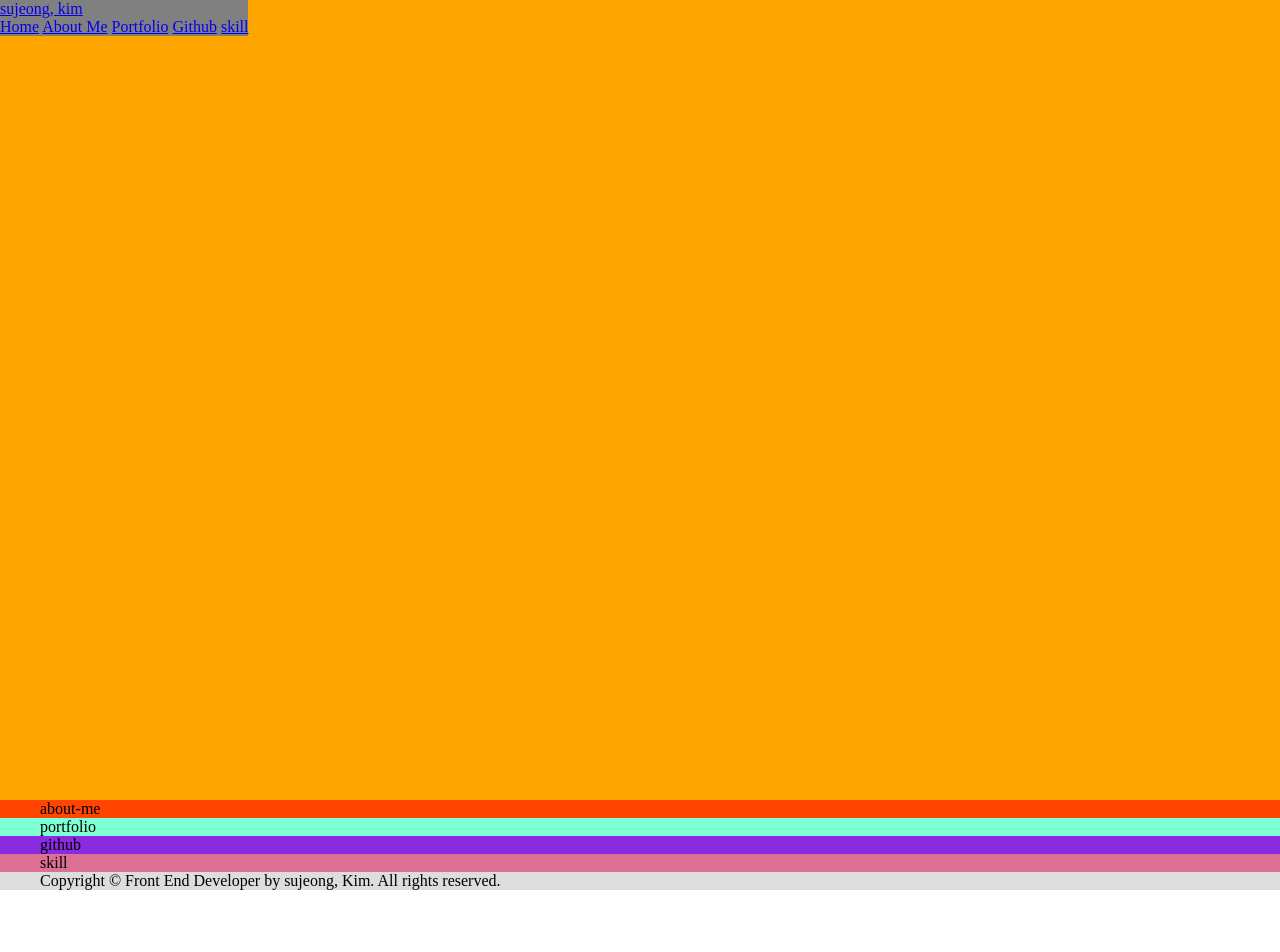
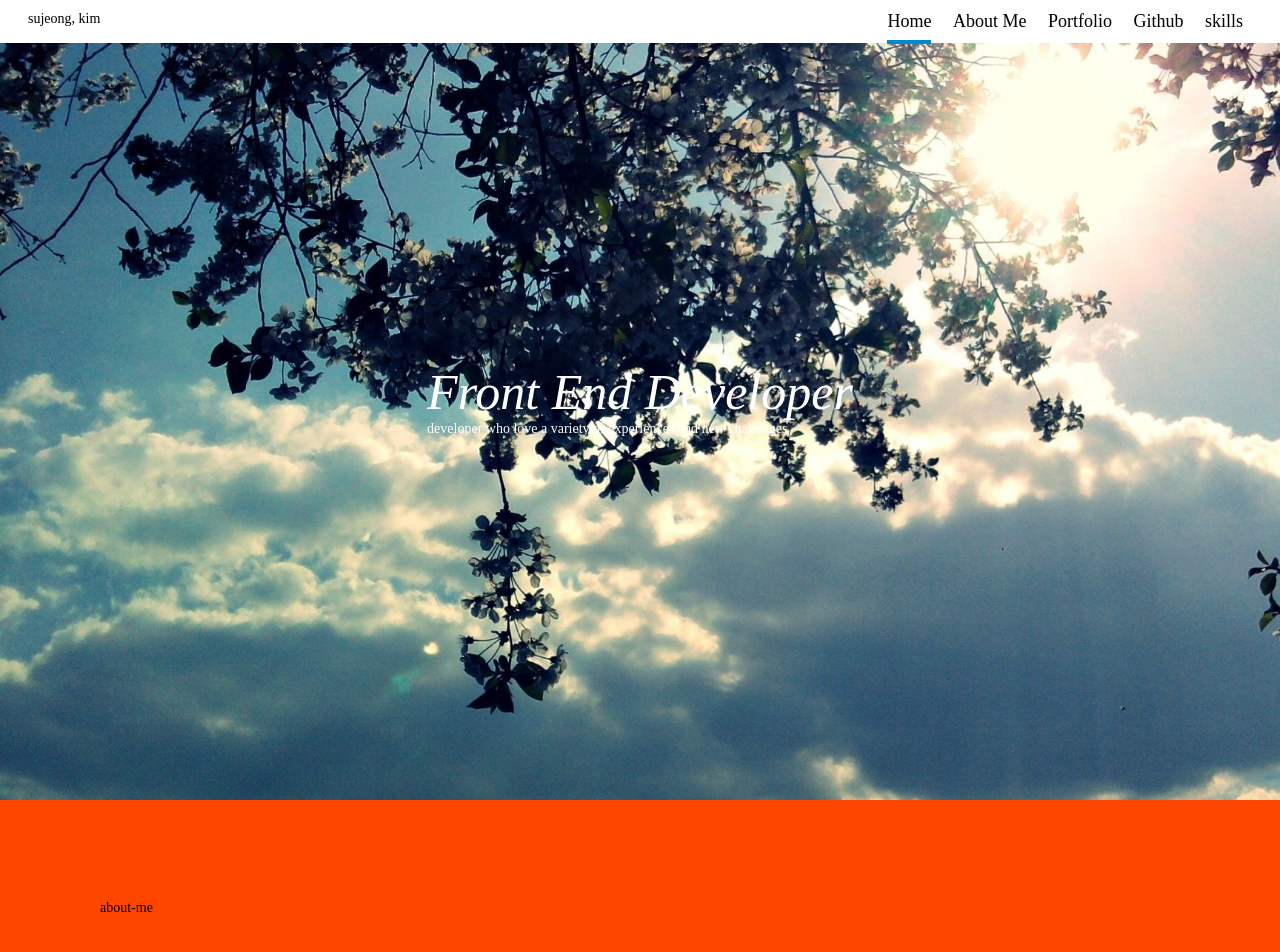
Before and after one commit to sujeong91/deprecatedPortfolio, a plain HTML site: page index.html in a window 1280 px wide. Shown: the top 952 px of the page. Before the commit the page ends 890 px from the top, so only its background shows below. Drawn offline with Linux system fonts and the light colour scheme.

Commit message:
header, footer, #home 레이아웃 잡기

```diff
--- a/css/style.css
+++ b/css/style.css
@@ -1,20 +1,48 @@
 /* reset */
-body { margin: 0; padding: 0; }
+body, p { margin: 0; padding: 0; }
 
 /* reset :  HTML5 display-role reset for older browsers */
 article, aside, details, figcaption, figure, footer, header, hgroup, menu, nav, section, main { display: block; }
 
+a { text-decoration: none; color: currentColor; }
+
+/* typo */
+html { font-size: 62.5%; }
+body { font-size: 1.4rem; }
+
 /* layout */
 .l-wrapper { max-width: 1200px; margin: 0 auto; }
+.main-section { padding: 10.0rem; }
+
+/* util */
+.clearfix:after { clear:both; display: block; content: ""; }
 
 /* style-header */
-header { position: fixed; background-color: gray; }
+header { box-sizing: border-box; position: fixed; z-index: 1000; padding: 0.8em 2.0em; width: 100%; background-color: #fff; }
+.header-logo { float: left; }
+.header-nav { float: right; }
+.header-nav-item { display: inline; font-size: 1.8rem; margin: 0 0.5em; border-bottom-width: 0; }
+.header-nav-item.on { border-bottom: 4px solid #0088cc; padding-bottom: 0.5em; }
 
 /* style-home */
 #home {
+  position: relative;
   height: 100vh;
-  background-color: orange;
+  background : url(../img/visual_bg.jpg) no-repeat;
+  background-size: cover;
+  color: #fff;
 }
+.home-title {
+  position: absolute;
+  -webkit-transform: translate(-50%, -50%);
+	-moz-transform: translate(-50%, -50%);
+	-ms-transform: translate(-50%, -50%);
+	-o-transform: translate(-50%, -50%);
+	transform: translate(-50%, -50%);
+  top:50%; left: 50%;
+  font-size: 1.4rem;
+}
+.home-title em { display: block; font-size: 5.0rem; }
 
 #about-me {
   background-color: orangered;
@@ -32,6 +60,12 @@ header { position: fixed; background-color: gray; }
   background-color: palevioletred;
 }
 
+/* style-footer */
 footer {
-  background-color: #ddd;
+  padding: 1.4em;
+  font-size: 1.2rem;
+  background-color: #f7f7f7;
+  text-align: center;
 }
+footer span { margin: 0 0.5em; font-size: 2.0rem; }
+footer p { margin-top: 1.5em; }
--- a/index.html
+++ b/index.html
@@ -10,36 +10,45 @@
   <script src="js/lib/jquery-1.12.2.min.js"></script>
 </head>
 <body>
-  <header>
+  <header class="clearfix">
     <a class="header-logo" href="/">sujeong, kim</a>
 
-    <nav class="gnb">
-      <a href="#!">Home</a>
-      <a href="#!">About Me</a>
-      <a href="#!">Portfolio</a>
-      <a href="#!">Github</a>
-      <a href="#!">skill</a>
+    <nav class="header-nav">
+      <a class="header-nav-item on" href="#!">Home</a>
+      <a class="header-nav-item" href="#!">About Me</a>
+      <a class="header-nav-item" href="#!">Portfolio</a>
+      <a class="header-nav-item" href="#!">Github</a>
+      <a class="header-nav-item" href="#!">skills</a>
     </nav>
   </header>
 
   <section id="home">
-    <div class="l-wrapper">home</div>
+    <div class="l-wrapper">
+      <p class="home-title">
+        <em>Front End Developer</em>
+        developer who love a variety of experiences and new challenges
+      </p>
+
+    </div>
   </section>
-  <section id="about-me">
+  <section id="about-me" class="main-section">
     <div class="l-wrapper">about-me</div>
   </section>
-  <section id="portfolio">
+  <section id="portfolio" class="main-section">
     <div class="l-wrapper">portfolio</div>
   </section>
-  <section id="github">
+  <section id="github" class="main-section">
     <div class="l-wrapper">github</div>
   </section>
-  <section id="skill">
+  <section id="skill" class="main-section">
     <div class="l-wrapper">skill</div>
   </section>
 
   <footer>
-      <div class="l-wrapper">Copyright &copy; Front End Developer by sujeong, Kim. All rights reserved.</div>
+    <div class="l-wrapper">
+      <span>Notice</span><span>GitHub</span><span>Blog</span>
+      <p>Copyright &copy; Front End Developer by sujeong, Kim. All rights reserved.</p>
+    </div>
   </footer>
 </body>
 </html>
```
